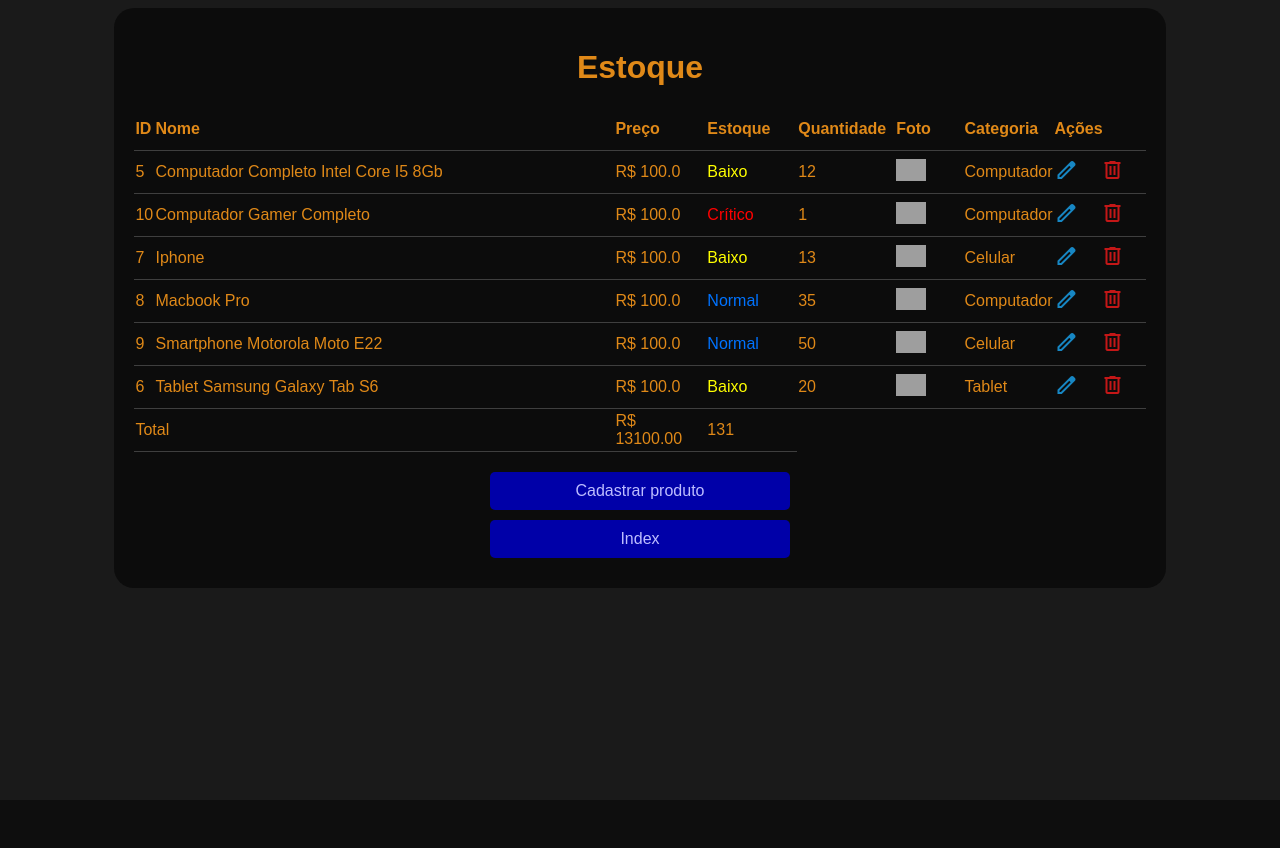
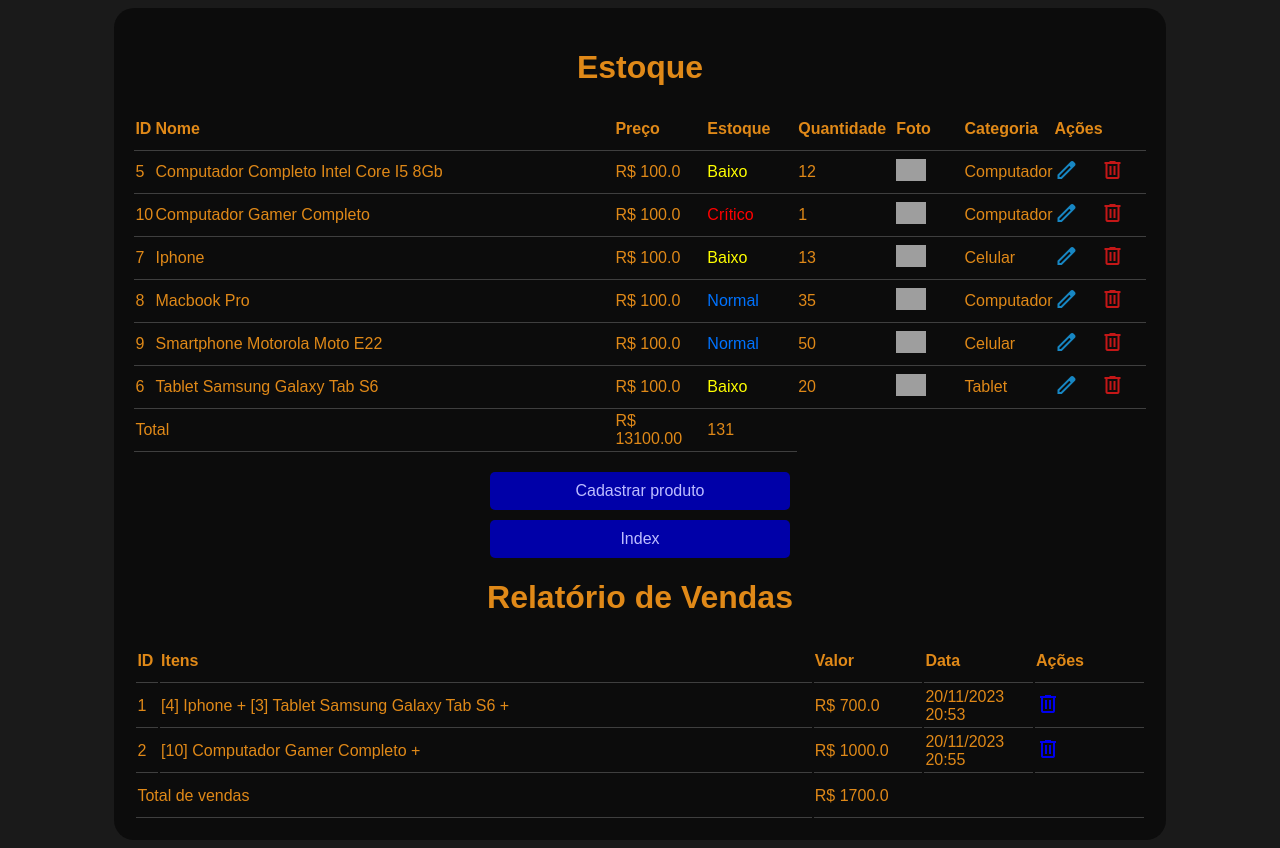
Before and after one commit to larryworkson/PYTHON-III, a Flask app: page /estoque.html in a window 1280 px wide. Before the commit the page ends 558 px from the top, so only its background shows below. Run offline with Flask 3, Linux system fonts and the light colour scheme; data comes from the database, SQL or seed files in the repository; both versions use the stored data as it was after the commit; grey boxes are pictures that could not be loaded.

Commit message:
relatório de vendas disponível

```diff
--- a/GERAL/04-Flask/ex005-loja/loja.py
+++ b/GERAL/04-Flask/ex005-loja/loja.py
@@ -62,9 +62,13 @@ def index():
 @loja.route('/estoque.html')
 def pag_estoque():
     estoque = Produto.listar_produtos()
+    vendas = listar_vendas()
+    totvendas = 0
+    for i in vendas:
+        totvendas += i[2]
     totpatrimonio = Produto.soma_patrimonio()
     totestoque = Produto.soma_estoque()
-    return render_template('/estoque.html', produtos = estoque, patrimonio = totpatrimonio, totalestoque = totestoque)
+    return render_template('/estoque.html', produtos = estoque, patrimonio = totpatrimonio, totalestoque = totestoque, vendidos = vendas, somavendas = totvendas)
 
 @loja.route('/cadastro.html')
 def pag_cadastro():
@@ -79,6 +83,11 @@ def pag_editar_produto(id):
     conexao.close()
     return render_template('/editarproduto.html', id = id, nome = estoque[1], preco = estoque[2], estoque = estoque[3], img = estoque[4], categoria = estoque[5])
 
+@loja.route('/del_item_venda/<id>')
+def del_item_venda(id):
+    """botão que remove um registro de venda"""
+    del_venda(id)
+    return pag_estoque()
 
 #PÁGINAS DA LOJA VIRTUAL"
 
@@ -194,6 +203,7 @@ def diminui_item(id):
 
 @loja.route('/finalizar_compra')
 def finalizar_compra():
+    registrar_venda()
     Produto.atualizar_estoque()
     carrinho = Produto.lista_carrinho()
     for i in carrinho:
@@ -212,13 +222,13 @@ loja.run(debug=False)
 
 
 AJUSTES CRÍTICOS:
+    - criar função para abrir e fechar o BD. Para diminuir o número de linhas nas funções que acessam o BD.
 
 AJUSTES DE MELHORIA:
-    - Notificar admin quando houver uma nova venda.
-    - Mostrar relatório com dados da última venda, valor, dia e horário.
+    - add número com quantidade de itens no carrinho enquanto cliente navega
     - criar função de colocar produtos em promoção (com desconto) tipo black friday... tbm ver uma forma de por produtos em destaque
     - criar script que gera produtos recomendados na página do carrinho, baseados nas preferências do usuário
-    - add número com quantidade de itens no carrinho enquanto cliente navega
+
     - integrar com API dos correios para calcular o frete
     - criar layout moderno de loja (ver refs de ecommerce, criar logo etc.)
 
--- a/GERAL/04-Flask/ex005-loja/static/functions.py
+++ b/GERAL/04-Flask/ex005-loja/static/functions.py
@@ -1,4 +1,5 @@
 import sqlite3
+from datetime import datetime
 class Produto():
     def __init__(self, nome, preco, estoque, img, categoria):
        """inicializa os atributos dos produtos"""
@@ -196,3 +197,48 @@ class Produto():
             cursor.execute('UPDATE produtos SET estoque = ? WHERE id = ?', (nova_qtd, key))
             conexao.commit()
             conexao.close()
+
+#FUNÇÕES GERAIS
+
+def registrar_venda():
+    """esta função copia os nomes dos itens comprados no carrinho e adiciona a um tabela com data, hora e valor total da compra."""
+    #listando itens do carrinho
+    carrinho = Produto.lista_carrinho()
+    itens = ''
+    for item in carrinho: #estou adicionar o nome de todos os itens do carrinho em uma única célula para saber o que vendeu.
+        itens += f'[{item[3]}] {item[1]} + '
+
+    #capturando data e hora da compra
+    data_hora = datetime.now()
+    formato = '%d/%m/%Y %H:%M'
+    data_hora_formatada = data_hora.strftime(formato)
+
+    #conectando ao BD
+    conexao = sqlite3.connect('C:/Users//studi/Documents/code/PYTHON-III/GERAL/04-Flask/ex005-loja/database/base.db')
+    cursor = conexao.cursor()
+    cursor.execute(''' CREATE TABLE IF NOT EXISTS vendas (id INTEGER PRIMARY KEY, nomeitens TEXT NOT NULL, precotot FLOAT NOT NULL, data TEXT NOT NULL)''')
+    lista = []
+    cadastro = {}
+    cadastro['nomeitens'] = itens #a soma de todos os nomes dos itens do carrinho
+    cadastro['precotot'] = Produto.soma_carrinho()
+    cadastro['data'] = data_hora_formatada
+    lista.append(cadastro)
+    for cadastro in lista:
+        cursor.execute(' INSERT INTO vendas (nomeitens, precotot, data) VALUES (:nomeitens, :precotot, :data)', cadastro)
+    conexao.commit()
+    conexao.close()
+
+def listar_vendas():
+    conexao = sqlite3.connect('C:/Users//studi/Documents/code/PYTHON-III/GERAL/04-Flask/ex005-loja/database/base.db')
+    cursor = conexao.cursor()
+    cursor.execute('SELECT * FROM vendas ORDER BY data')
+    vendas = cursor.fetchall()
+    conexao.close()
+    return vendas
+
+def del_venda(id):
+    conexao = sqlite3.connect('C:/Users//studi/Documents/code/PYTHON-III/GERAL/04-Flask/ex005-loja/database/base.db')
+    cursor = conexao.cursor()
+    cursor.execute('DELETE FROM vendas WHERE id = ?', (id,))
+    conexao.commit()
+    conexao.close()
--- a/GERAL/04-Flask/ex005-loja/templates/estoque.html
+++ b/GERAL/04-Flask/ex005-loja/templates/estoque.html
@@ -56,6 +56,32 @@
         </table>
         <a class="btngeral" href="/cadastro.html">Cadastrar produto</a>
         <a class="btngeral" href="/">Index</a>
+        <h1>Relatório de Vendas</h1>
+        <table>
+            <tr>
+                <th id="id">ID</th>
+                <th id="nome">Itens</th>
+                <th class="outros">Valor</th>
+                <th class="outros">Data</th>
+                <th colspan="1" class="outros">Ações</th>
+            </tr>
+            {% for item in vendidos %}
+                <tr>
+                    <td>{{item[0]}}</td>
+                    <td>{{item[1]}}</td>
+                    <td>R$ {{item[2]}}</td>
+                    <td>{{item[3]}}</td>
+                    <td>
+                        <a href="{{ url_for('del_item_venda', id=item[0]) }}"><span class="material-symbols-outlined">delete</span></a>
+                    </td>
+                </tr>
+            {% endfor %}
+            <tr>
+                <td colspan="2">Total de vendas</td>
+                <td colspan="3">R$ {{somavendas}}</td>
+            </tr>
+
+        </table>
     </main>
 
 </body>
```
Also changed, not shown: GERAL/04-Flask/ex005-loja/database/base.db.
